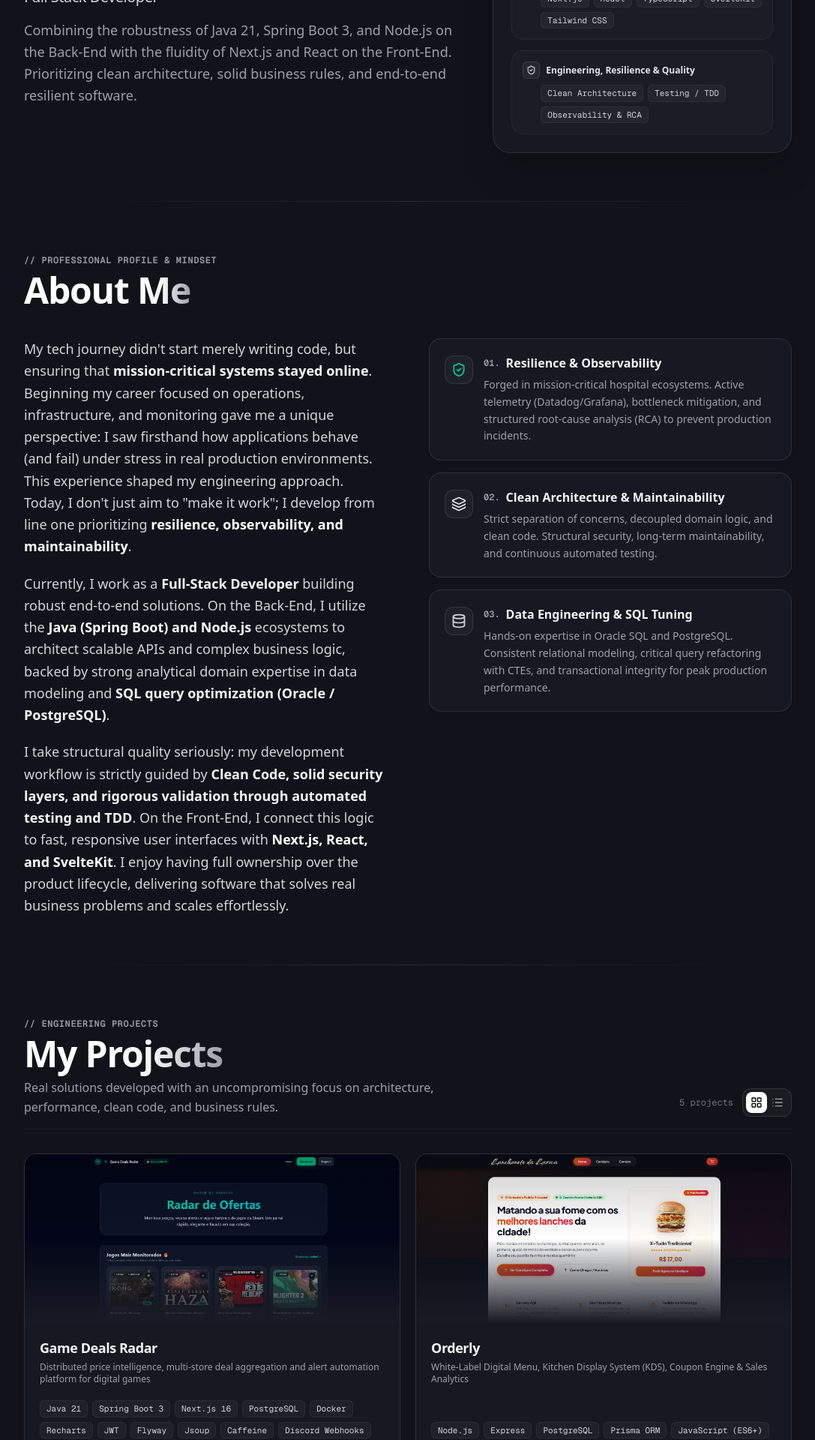
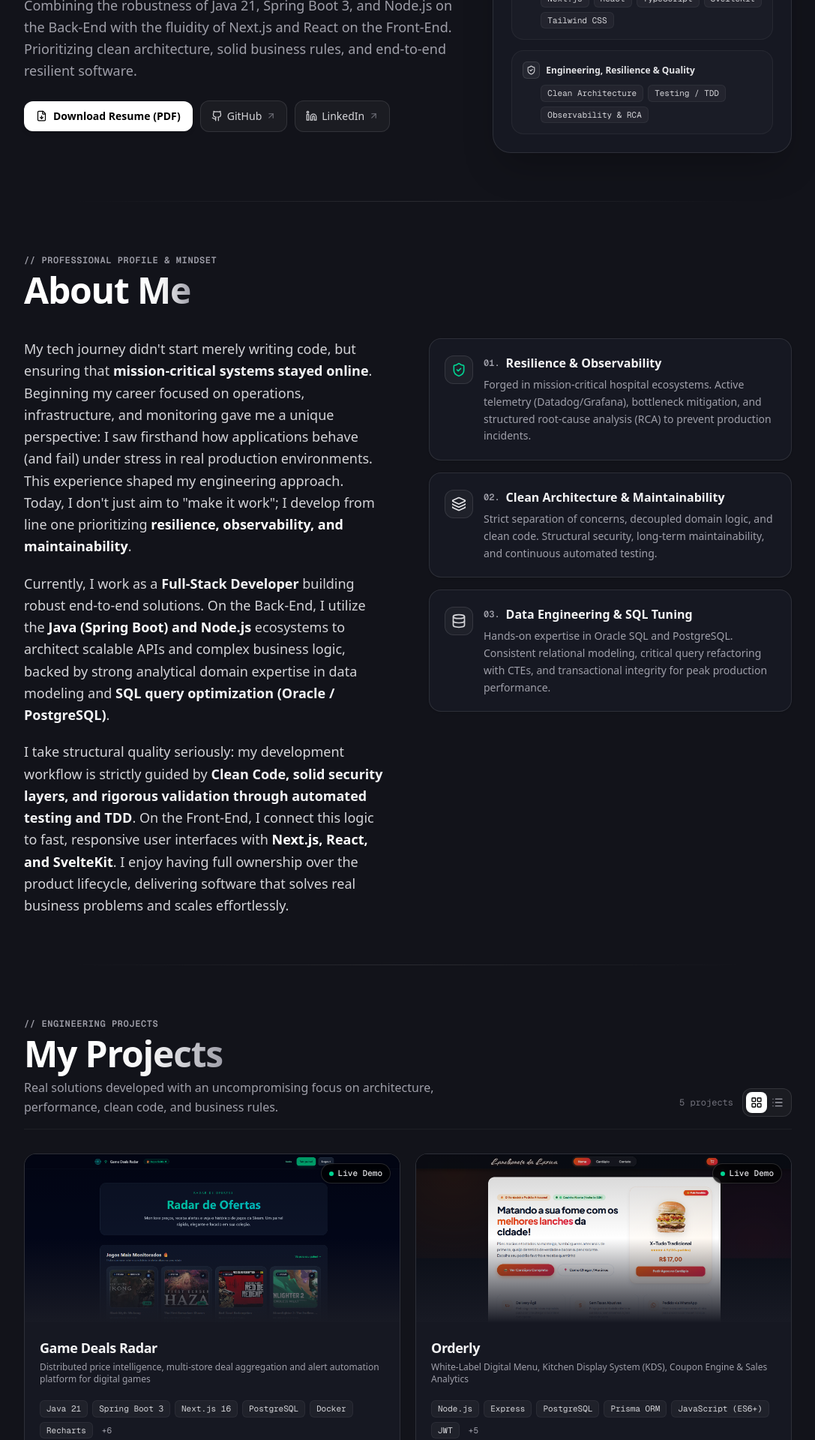
Before and after one commit to paulorag/portfolio, a Next.js app: page / in a window 1280 px wide. Shown: the part 420-2340 px from the top of the page at 75% size, without its empty margins (96-1183 px from the left). Built offline with nearby package versions, Linux system fonts and the light colour scheme.

Commit message:
feat(ui): add hero quick actions, refine project card tags, and update SEO/README specs

```diff
--- a/src/app/layout.tsx
+++ b/src/app/layout.tsx
@@ -88,11 +88,14 @@
             knowsAbout: [
                 "Java",
                 "Spring Boot",
+                "Node.js",
                 "Next.js",
                 "React",
+                "SvelteKit",
                 "TypeScript",
                 "Oracle SQL",
                 "PostgreSQL",
+                "SQL Tuning",
                 "Docker",
             ],
             alumniOf: {
--- a/src/components/sections/Hero.tsx
+++ b/src/components/sections/Hero.tsx
@@ -1,12 +1,13 @@
 "use client";
 
 import { motion } from "framer-motion";
-import { Server, Layout, ShieldCheck, Cpu } from "lucide-react";
+import { Server, Layout, ShieldCheck, Cpu, FileDown, Github, Linkedin, ArrowUpRight } from "lucide-react";
 import { useLanguage } from "@/context/LanguageContext";
 
 export function Hero() {
-    const { dict } = useLanguage();
+    const { dict, language } = useLanguage();
     const consoleData = dict.hero.console;
+    const cvFileName = language === "pt" ? "Paulo_Gomes_CV_PT.pdf" : "Paulo_Gomes_CV_EN.pdf";
 
     return (
         <section
@@ -48,6 +49,44 @@
                     <p className="text-base sm:text-lg text-zinc-400 max-w-xl leading-relaxed">
                         {dict.hero.description}
                     </p>
+
+                    {/* Quick External Actions: Resume + Social Links */}
+                    <div className="flex flex-wrap items-center gap-2.5 pt-2">
+                        <a
+                            href={`/documents/${cvFileName}`}
+                            target="_blank"
+                            rel="noopener noreferrer"
+                            download={cvFileName}
+                            className="group inline-flex items-center gap-2 px-4 py-2.5 rounded-xl bg-white hover:bg-zinc-200 text-black text-xs sm:text-sm font-semibold transition-all duration-200 active:scale-[0.98] shadow-md"
+                        >
+                            <FileDown size={15} className="transition-transform duration-200 group-hover:translate-y-0.5" />
+                            <span>{dict.footer.btnCv}</span>
+                        </a>
+
+                        <a
+                            href="https://github.com/paulorag"
+                            target="_blank"
+                            rel="noreferrer"
+                            className="group inline-flex items-center gap-1.5 px-3.5 py-2.5 rounded-xl bg-white/4 hover:bg-white/8 border border-white/10 hover:border-white/20 text-zinc-300 hover:text-white text-xs sm:text-sm font-medium transition-all duration-200 active:scale-[0.98]"
+                            aria-label="GitHub de Paulo Gomes"
+                        >
+                            <Github size={15} />
+                            <span>GitHub</span>
+                            <ArrowUpRight size={13} className="text-zinc-500 group-hover:text-white transition-colors" />
+                        </a>
+
+                        <a
+                            href="https://linkedin.com/in/paulorag"
+                            target="_blank"
+                            rel="noreferrer"
+                            className="group inline-flex items-center gap-1.5 px-3.5 py-2.5 rounded-xl bg-white/4 hover:bg-white/8 border border-white/10 hover:border-white/20 text-zinc-300 hover:text-white text-xs sm:text-sm font-medium transition-all duration-200 active:scale-[0.98]"
+                            aria-label="LinkedIn de Paulo Gomes"
+                        >
+                            <Linkedin size={15} />
+                            <span>LinkedIn</span>
+                            <ArrowUpRight size={13} className="text-zinc-500 group-hover:text-white transition-colors" />
+                        </a>
+                    </div>
                 </motion.div>
 
                 {/* Right Column: Architecture & Core Stack Console */}
--- a/src/components/ui/ProjectCard.tsx
+++ b/src/components/ui/ProjectCard.tsx
@@ -15,9 +15,11 @@
 }
 
 export function ProjectCard({ project, index }: ProjectCardProps) {
-    const { dict } = useLanguage();
+    const { dict, language } = useLanguage();
     const cardRef = useRef<HTMLDivElement>(null);
     const [mousePosition, setMousePosition] = useState({ x: 0, y: 0 });
+    const visibleTags = project.tags.slice(0, 6);
+    const remainingTagsCount = project.tags.length - visibleTags.length;
 
     const handleMouseMove = (e: MouseEvent<HTMLDivElement>) => {
         if (!cardRef.current) return;
@@ -51,12 +53,23 @@
             <Link
                 href={`/projetos/${project.slug}`}
                 className="absolute inset-0 z-10"
-                aria-label={`Ver estudo de caso do projeto ${project.title}`}
+                aria-label={
+                    language === "pt"
+                        ? `Ver estudo de caso do projeto ${project.title}`
+                        : `View case study for ${project.title}`
+                }
             />
 
             {/* Compact Project Image Thumbnail */}
             <div className="relative w-full h-48 sm:h-52 md:h-56 overflow-hidden bg-[#0d0d0d]">
                 <div className="absolute inset-0 bg-linear-to-t from-[#181a24] via-transparent to-black/20 z-1" />
+
+                {project.demo && (
+                    <div className="absolute top-3 right-3 z-2 inline-flex items-center gap-1.5 px-2.5 py-1 rounded-full bg-black/70 border border-white/15 backdrop-blur-md text-[11px] font-mono font-medium text-zinc-200 shadow-sm">
+                        <span className="w-1.5 h-1.5 rounded-full bg-emerald-400" />
+                        <span>{language === "pt" ? "Deploy Online" : "Live Demo"}</span>
+                    </div>
+                )}
 
                 <Image
                     src={project.image}
@@ -83,9 +96,9 @@
                 </div>
 
                 <div className="space-y-3 pt-1">
-                    {/* Full Stack Badges */}
-                    <div className="flex flex-wrap gap-1.5">
-                        {project.tags.map((tag) => (
+                    {/* Core Stack Badges (Top 6 + Counter) */}
+                    <div className="flex flex-wrap items-center gap-1.5">
+                        {visibleTags.map((tag) => (
                             <span
                                 key={tag}
                                 className="text-[11px] font-mono px-2 py-0.5 rounded-md bg-white/4 text-zinc-300 border border-white/5 group-hover:border-white/15 transition-colors"
@@ -93,6 +106,11 @@
                                 {tag}
                             </span>
                         ))}
+                        {remainingTagsCount > 0 && (
+                            <span className="text-[11px] font-mono px-1.5 py-0.5 rounded-md text-zinc-400">
+                                +{remainingTagsCount}
+                            </span>
+                        )}
                     </div>
 
                     {/* View Case Study CTA Link */}
--- a/src/components/ui/ProjectListRow.tsx
+++ b/src/components/ui/ProjectListRow.tsx
@@ -12,7 +12,7 @@
 }
 
 export function ProjectListRow({ project, index }: ProjectListRowProps) {
-    const { dict } = useLanguage();
+    const { dict, language } = useLanguage();
 
     return (
         <motion.div
@@ -26,7 +26,11 @@
             <Link
                 href={`/projetos/${project.slug}`}
                 className="absolute inset-0 z-10"
-                aria-label={`Ver detalhes e estudo de caso de ${project.title}`}
+                aria-label={
+                    language === "pt"
+                        ? `Ver detalhes e estudo de caso de ${project.title}`
+                        : `View case study details for ${project.title}`
+                }
             />
 
             <div className="flex flex-col md:flex-row md:items-center gap-2 md:gap-6 grow">
--- a/src/lib/dictionaries.tsx
+++ b/src/lib/dictionaries.tsx
@@ -91,7 +91,7 @@
             copyEmail: "Copiar",
             copiedEmail: "Copiado!",
             backToTop: "Voltar ao topo",
-            copy: "Desenvolvido com Next.js 16 & Tailwind CSS.",
+            copy: "Desenvolvido com Next.js 16 & Tailwind CSS 4.",
             copiedToast: "E-mail copiado para a área de transferência!",
         },
     },
@@ -184,7 +184,7 @@
             copyEmail: "Copy",
             copiedEmail: "Copied!",
             backToTop: "Back to top",
-            copy: "Developed with Next.js 16 & Tailwind CSS.",
+            copy: "Developed with Next.js 16 & Tailwind CSS 4.",
             copiedToast: "Email copied to clipboard!",
         },
     },
```
Also changed, not shown: 2 other files (tests, documents, lock files or other folders).
